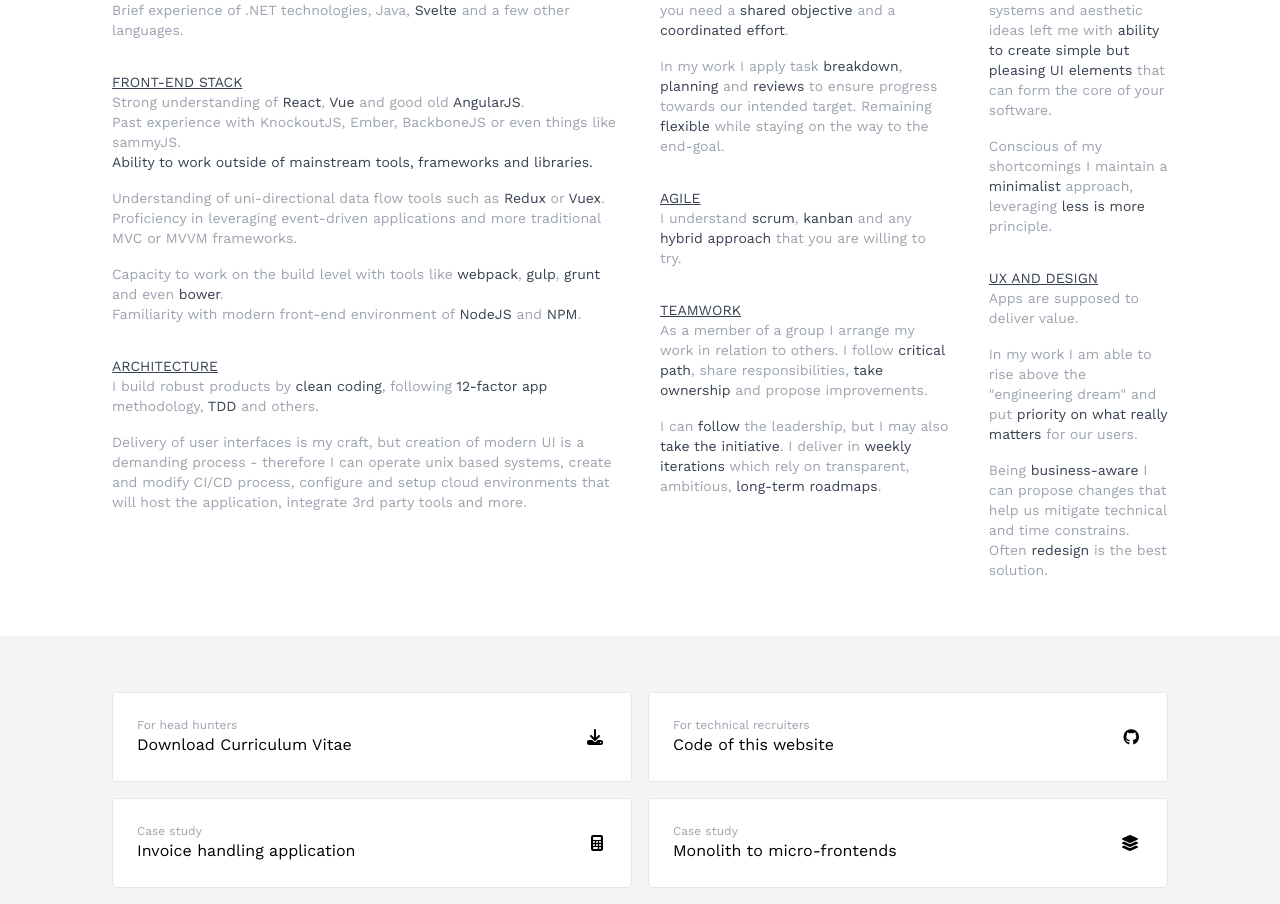
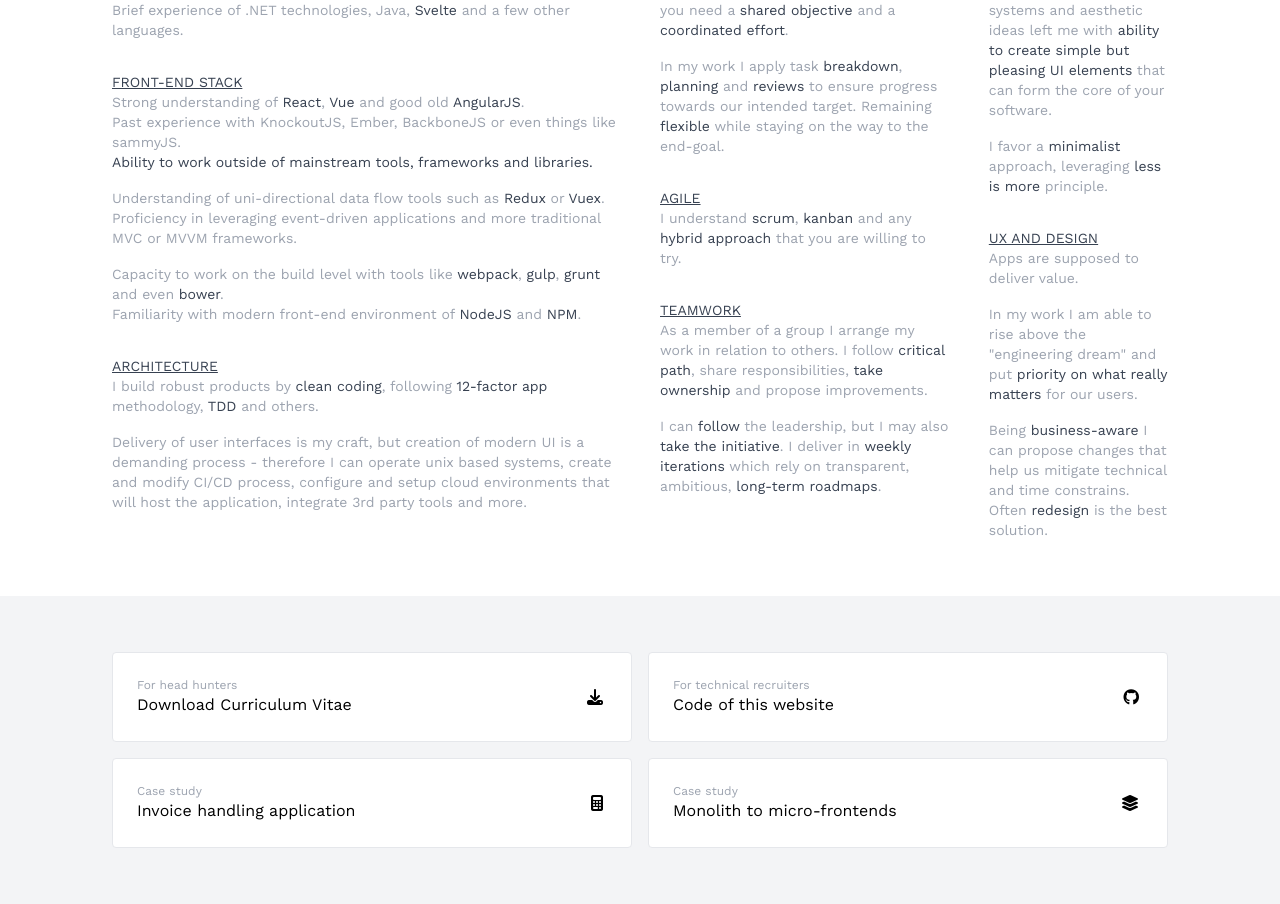
Before and after one commit to magicwrites/site-mazur, a SvelteKit app: page /maciej in a window 1280 px wide. Shown: the part 1868-2772 px from the top of the page. Built offline with nearby package versions, Linux system fonts and the light colour scheme.

Commit message:
also keep print fine

```diff
--- a/src/components/content/maciej/skillset/Design.svelte
+++ b/src/components/content/maciej/skillset/Design.svelte
@@ -14,7 +14,7 @@
 				form the core of your software.
 			</div>
 			<div class="pt-4">
-				Conscious of my shortcomings I&nbsp;maintain a <span class="text-gray-700">minimalist</span>
+				I favor a <span class="text-gray-700">minimalist</span>
 				approach, leveraging <span class="text-gray-700">less is more</span>
 				principle.
 			</div>
--- a/src/routes/maciej/+page.svelte
+++ b/src/routes/maciej/+page.svelte
@@ -16,18 +16,18 @@
 </svelte:head>
 
 <section>
-	<section class="pb-6 xl:pb-0">
+	<section class="pb-6 xl:pb-0 print:pb-0">
 		<About />
 	</section>
 
 	<section class="sm:px-16 lg:px-24 2xl:px-48 bg-gray-50 print:bg-transparent">
-		<div class="py-10 xl:h-screen print:h-auto flex items-center" id="experience">
+		<div class="py-10 print:py-0 xl:h-screen print:h-auto flex items-center" id="experience">
 			<Experience />
 		</div>
 	</section>
 
 	<section class="sm:px-16 lg:px-24 2xl:px-48">
-		<div class="py-10 2xl:min-h-screen print:h-auto flex items-center" id="skillset">
+		<div class="py-10 print:py-0 2xl:min-h-screen print:h-auto flex items-center" id="skillset">
 			<Skillset />
 		</div>
 	</section>
```
